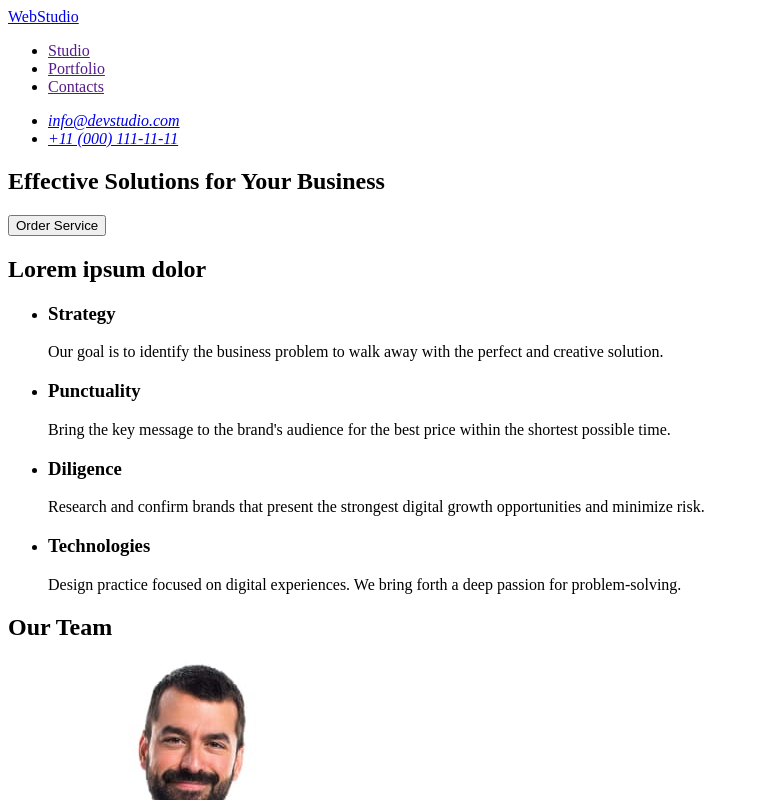
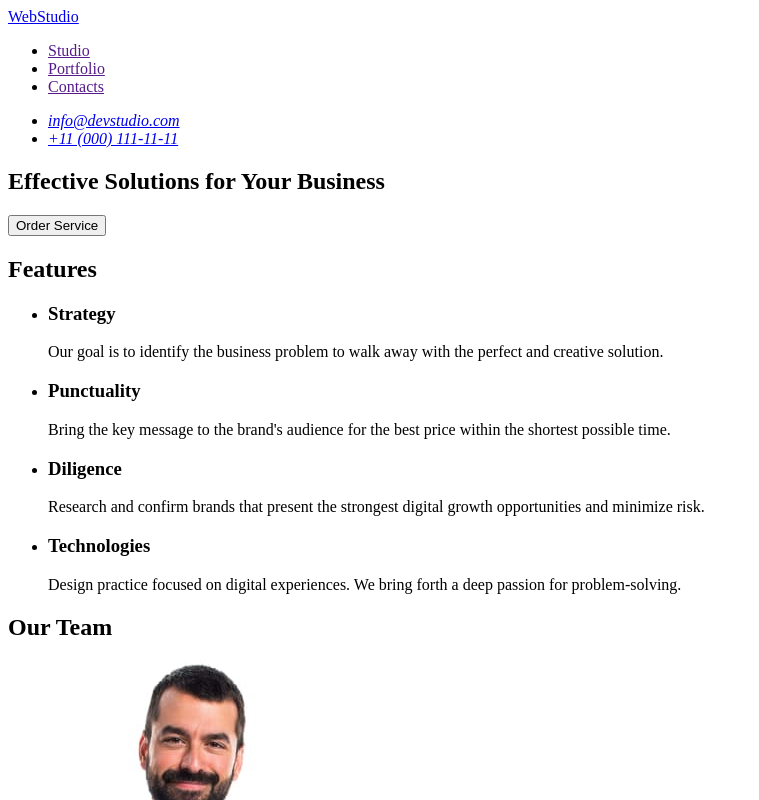
Before and after one commit to Irena-Romaniuk/goit-markup-hw-01, a plain HTML site: page index.html in a window 1280 px wide. Shown: the top 800 px of the page, without its empty margins (0-759 px from the left). Drawn offline with Linux system fonts and the light colour scheme.

Commit message:
Names of 2 sections

```diff
--- a/index.html
+++ b/index.html
@@ -26,7 +26,10 @@
             >
           </li>
           <li>
-          <a href="tel:+110001111111" target="_blank" rel="noopener noreferrer"
+            <a
+              href="tel:+110001111111"
+              target="_blank"
+              rel="noopener noreferrer"
               >+11 (000) 111-11-11</a
             >
           </li>
@@ -39,7 +42,7 @@
         <button type="button">Order Service</button>
       </section>
       <section>
-        <h2>Lorem ipsum dolor</h2>
+        <h2>Features</h2>
         <ul>
           <li>
             <h3>Strategy</h3>
@@ -120,8 +123,7 @@
     <footer>
       <a href="./index.html">WebStudio</a>
       <p>
-        Increase the flow of customers and
-        sales for your business with digital
+        Increase the flow of customers and sales for your business with digital
         marketing &#38; growth solutions.
       </p>
     </footer>
```
Lines whose indentation alone changed are shown as unchanged.
